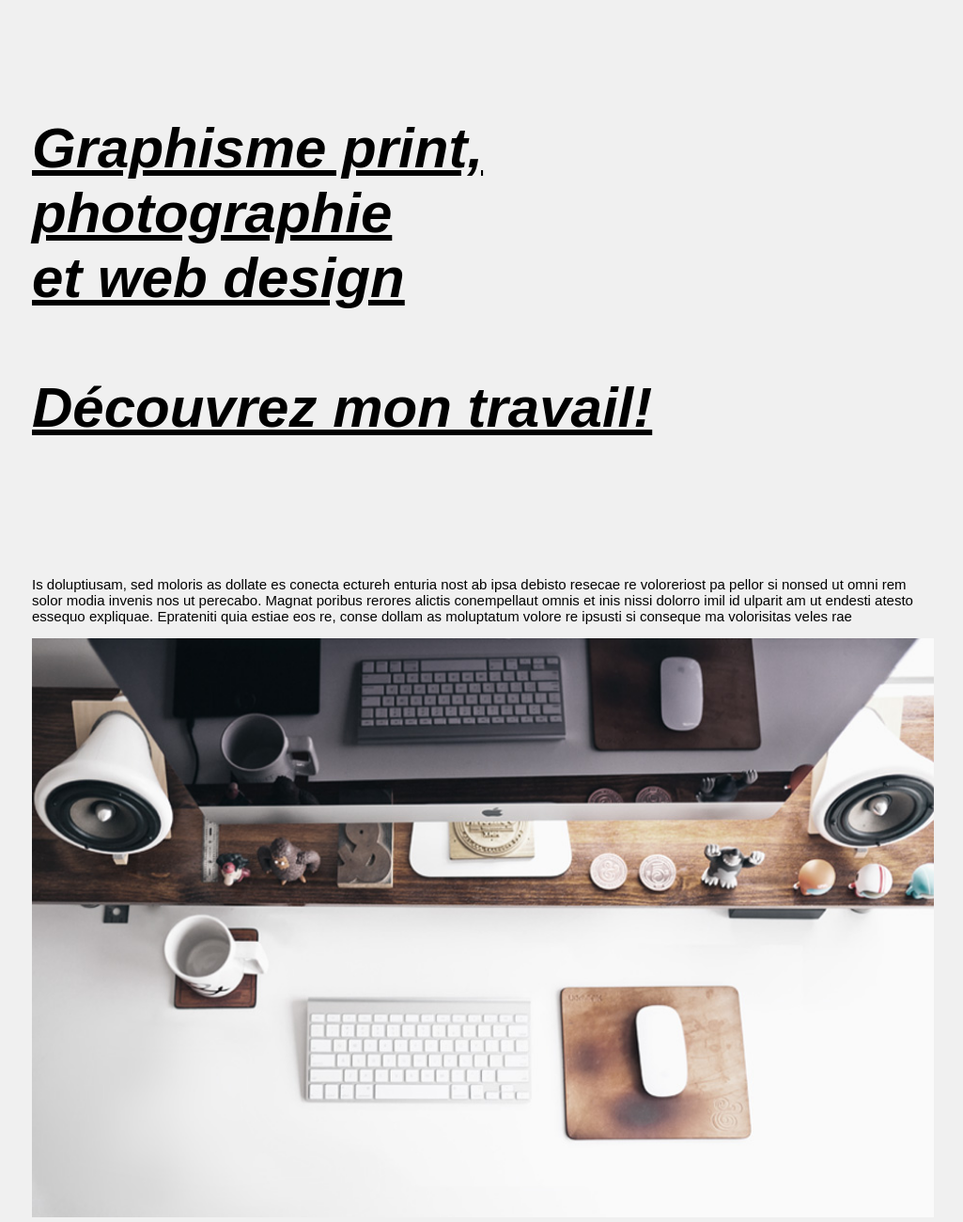
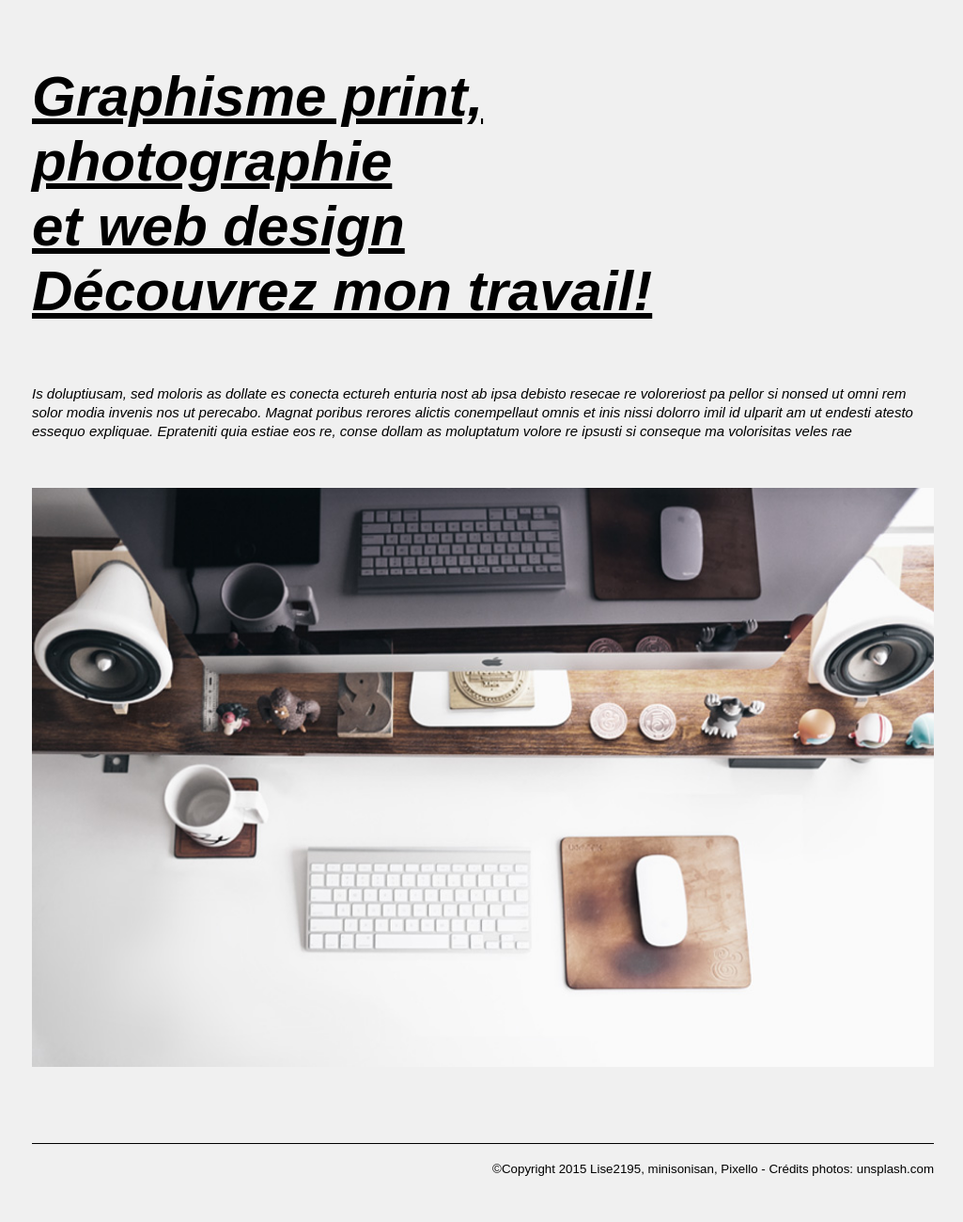
Before and after one commit to Lise2195/cours_blocs, a plain HTML site: page index.html in a window 1280 px wide. Shown: the part 120-1420 px from the top of the page at 94% size, without its empty margins (126-1151 px from the left). Drawn offline with Linux system fonts and the light colour scheme.

Commit message:
Espacements et cohérence avec la maquette

```diff
--- a/css/main.css
+++ b/css/main.css
@@ -24,15 +24,26 @@ h2 {
   font-size: 40px;
 }
 h3 {
+  padding-top: 27px;
   font-size: 25px;
   font-weight: bold;
 }
 h1, h2, h3, h4, h5, h6 {
+  margin: 0px;
   text-decoration: underline;
   font-weight: bold;
 }
-p {
+p, strong {
+  font-weight: bold;
+  margin: 0px;
+  padding-top: 25px; /* selon maquette - l'interligne (ligne 38) */
+  line-height: 20px;
   font-size: 15px;
+}
+strong {
+  font-weight: normal;
+  font-style: italic;
+    display:block; /* pour retour à ligne sinon l'espacement de la ligne 39 ne marchera pas */
 }
 
 /* CSS reset des liens bleu et soulignés parce que ça se fait plus */
@@ -47,16 +58,21 @@ a:hover {
 header {
   text-align:right; /* pour l'alignement du menu*/
   padding: 0px;
-margin: 65px 0 80px 0; /* pour les marges en haut et en bas de l'élément header selon maquette *
+  margin: 65px 0 105px 0; /* pour les marges en haut et en bas de l'élément header selon maquette *
 */
 }
 footer {
   bottom: 0px;
+
+  margin-bottom:95px;
+  border-top: 1px solid;
+  margin-top: 77px; /* selon maquette */
+}
+footer p {
+    padding-top: 17px;
   text-align: right;
   font-size: 10pt;
-  margin-bottom:90px;
-  border-top: 1px solid;
-  margin-top: 70px;
+  font-weight: normal;
 }
 /* alignement de nav à droite */
 nav li {
@@ -67,7 +83,9 @@ nav li {
 nav ul {
   padding: 0px;
 }
-
+img {
+  margin-top: 50px;
+}
 
 /* pour que le logo se "colle" à gauche" */
 .logo {
@@ -124,6 +142,7 @@ input[type="submit"] {
   margin-right: auto;
 }
 .headline {
+  margin: 0px; /* on reset le css annoncé sur body (margin-auto)
   padding-top: 40px; /* selon maquette */
-  padding-bottom: 90px; /* selon maquette */
+  padding-bottom: 40px; /* selon maquette - margin de l'image (ligne 73) */
 }
--- a/index.html
+++ b/index.html
@@ -18,17 +18,16 @@
   </header>
   <div class="headline">
     <h1>
-      Graphisme print,<br> photographie <br> et web design <br><br> Découvrez mon travail!
+      Graphisme print,<br> photographie <br> et web design <br> Découvrez mon travail!
     </h1>
   </div>
   <div class="contenu">
-    <p>Is doluptiusam, sed moloris as dollate es conecta ectureh enturia nost ab ipsa debisto resecae re voloreriost pa pellor si nonsed ut omni rem solor modia invenis nos ut perecabo. Magnat poribus rerores alictis conempellaut omnis et inis nissi dolorro imil id ulparit am ut endesti atesto essequo expliquae. Eprateniti quia estiae eos re, conse dollam as moluptatum volore re ipsusti si conseque ma volorisitas veles rae
-    </p>
+    <strong>Is doluptiusam, sed moloris as dollate es conecta ectureh enturia nost ab ipsa debisto resecae re voloreriost pa pellor si nonsed ut omni rem solor modia invenis nos ut perecabo. Magnat poribus rerores alictis conempellaut omnis et inis nissi dolorro imil id ulparit am ut endesti atesto essequo expliquae. Eprateniti quia estiae eos re, conse dollam as moluptatum volore re ipsusti si conseque ma volorisitas veles rae
+    </strong>
 
     <img src="img/niveau1/accueil.jpg" alt="un bureau avec un ordinateur">
   </div>
   <footer>
-
     <p>
       ©Copyright 2015 Lise2195, minisonisan, Pixello - Crédits photos: unsplash.com
     </p>
```
Also changed, not shown: contact.html (+3 -3 lines), modelehtml.html (deleted, +0 -39 lines), portfolio.html (+14 -4 lines).
